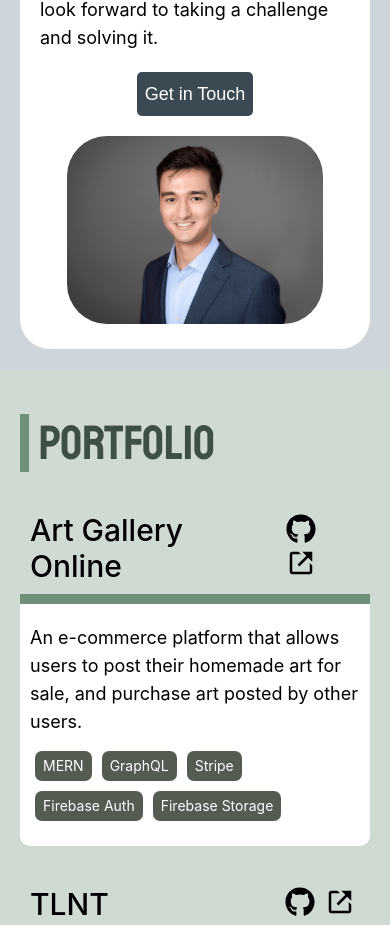
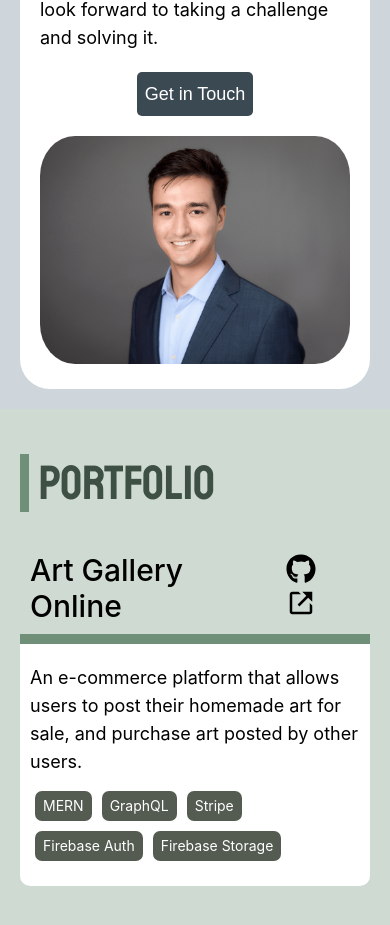
Before and after one commit to Stevtm/portfolio-v3, a React (Create React App) app: page / in a window 390 px wide. Shown: the part 1312-2237 px from the top of the page. Built offline with nearby package versions, Linux system fonts and the light colour scheme.

Commit message:
update responsive sizing for profile image

```diff
--- a/src/components/About/styles.js
+++ b/src/components/About/styles.js
@@ -119,7 +119,26 @@ export const ContactButton = styled.button`
 export const ProfilePic = styled.img`
 	/* box model */
 	border-radius: 40px;
+	object-fit: cover;
+	padding: 0 5px;
 	margin: 10px 5px;
-	width: 80%;
-	max-width: 270px;
+	width: 100%;
+
+	@media (min-width: 1024px) {
+		/* box model */
+		width: 85%;
+	}
+
+	@media (min-width: 1150px) {
+		/* box model */
+		width: 80%;
+		max-width: 400px;
+	}
+
+	@media (min-width: 1281px) {
+		/* box model */
+		height: 250px;
+		width: 40%;
+		max-width: 400px;
+	}
 `;
```
